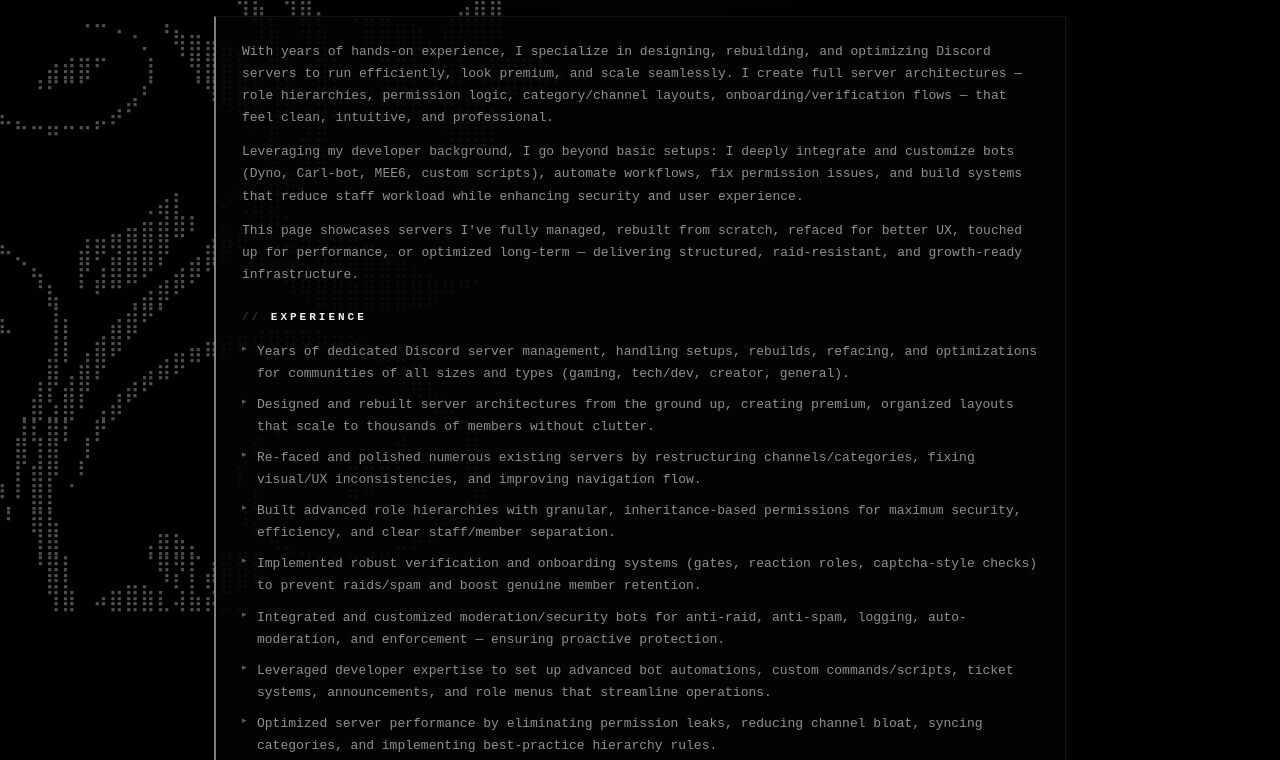
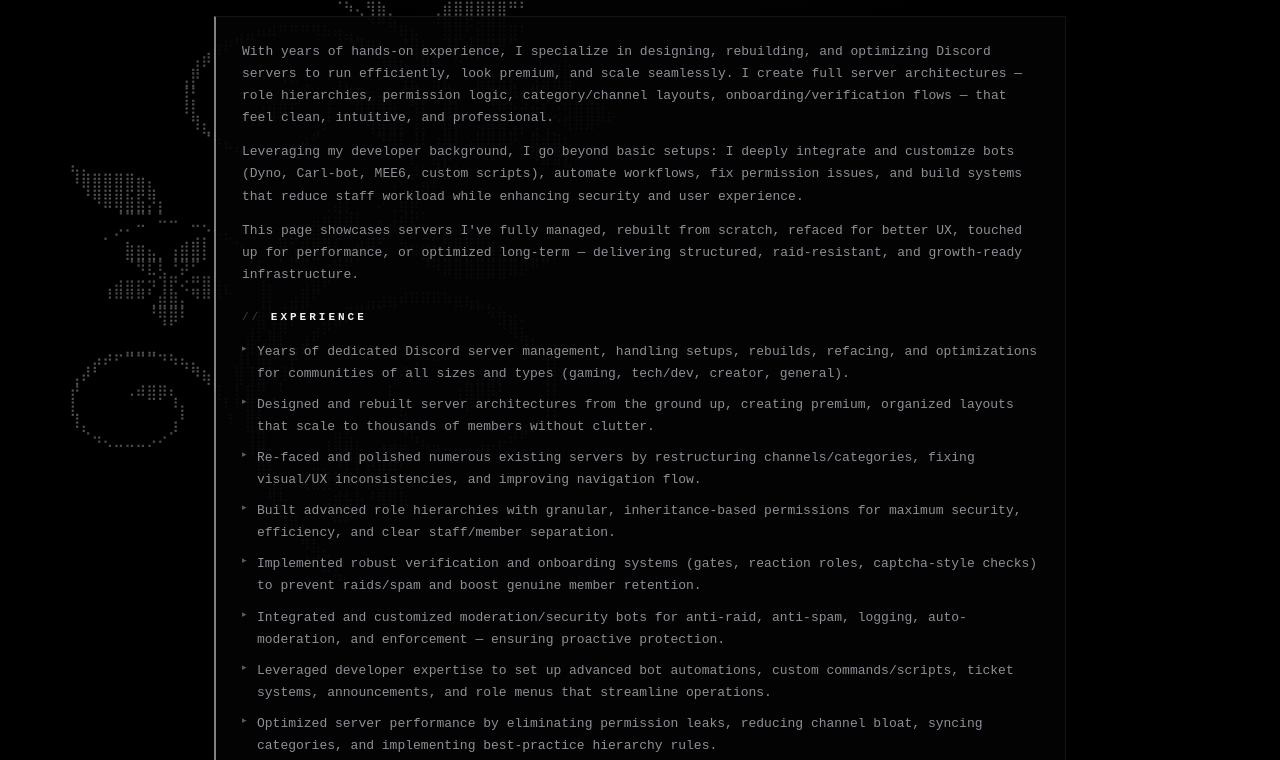
Before and after one commit to conicey/coniceysite, a plain HTML site: page portfolio/servermanager/index.html in a window 1280 px wide. Shown: the part 187-947 px from the top of the page. Drawn offline with Linux system fonts and the light colour scheme.

Commit message:
Update index.html

```diff
--- a/portfolio/servermanager/index.html
+++ b/portfolio/servermanager/index.html
@@ -35,7 +35,8 @@ body {
   z-index: 0;
   display: flex;
   align-items: center;
-  justify-content: center;
+  justify-content: flex-start;
+  padding-left: 12vw;
   overflow: hidden;
   pointer-events: none;
   user-select: none;
@@ -44,12 +45,12 @@ body {
   opacity: 0.32;
   color: #ffffff;
   font-family: 'JetBrains Mono', 'Courier New', monospace;
-  font-size: clamp(8px, 1.6vw, 16px);
+  font-size: clamp(7px, 1.3vw, 13px);
   line-height: 1.05;
   letter-spacing: 0;
   white-space: pre;
   margin: 0;
-  transform: scale(1.35);
+  transform: scale(1.15);
   max-width: 100%;
   max-height: 100%;
 }
```
